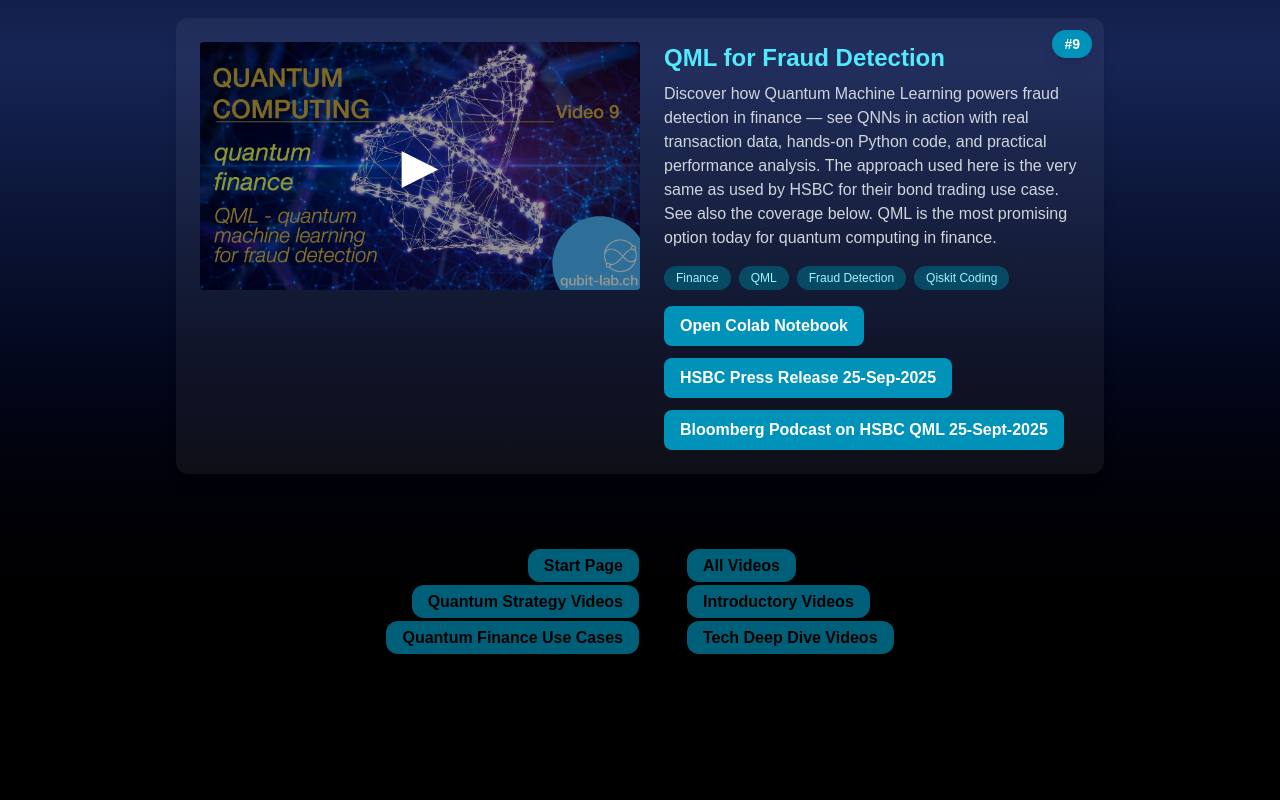
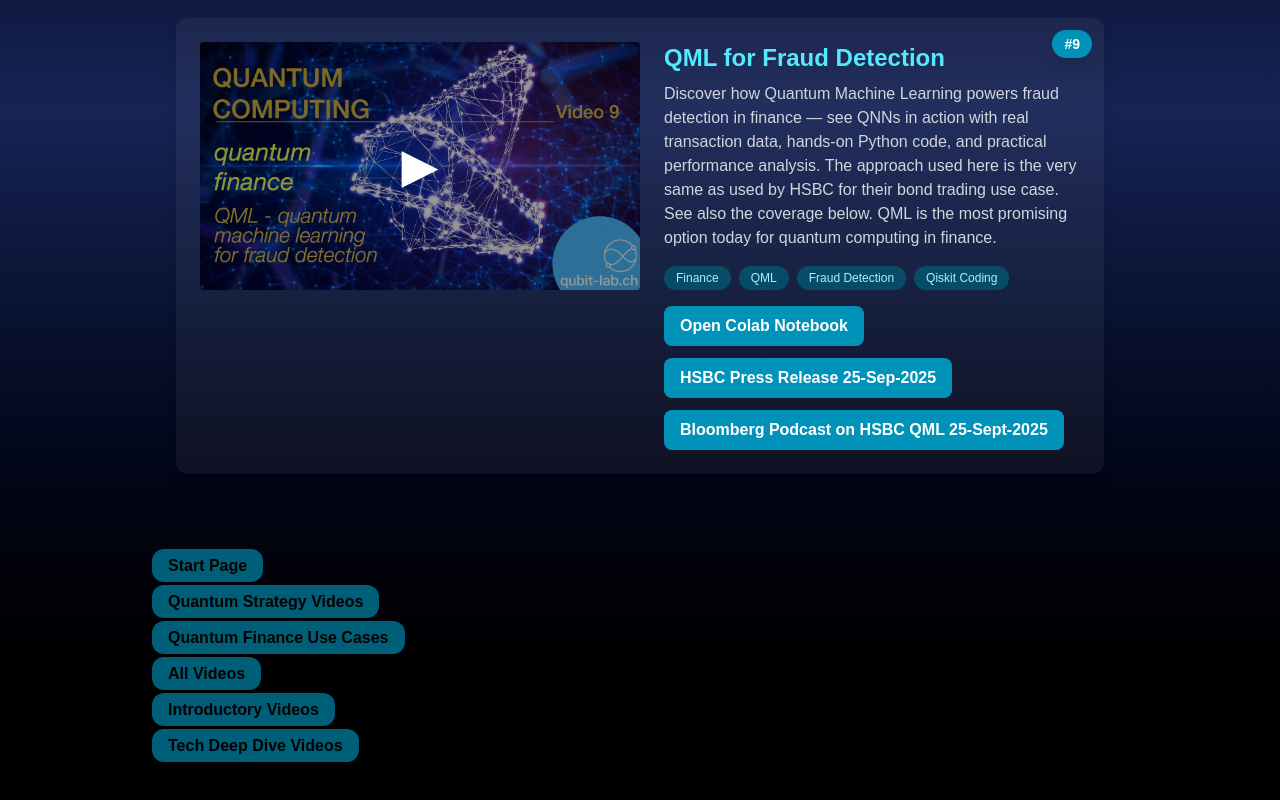
Before and after one commit to DanielMarkusHug/qubit-lab, a Next.js app: page /9 in a window 1280 px wide. Shown: the part 567-1367 px from the top of the page. Before the commit the page ends 1277 px from the top, so only its background shows below. Built offline with nearby package versions, Linux system fonts and the light colour scheme.

Commit message:
Featured

```diff
--- a/src/app/9/video-content.tsx
+++ b/src/app/9/video-content.tsx
@@ -48,11 +48,8 @@ export default function FeaturedVideoContent() {
 
         {/* Single Featured Video */}
         <VideoList videos={[video]} title={`Featured Video #${video.number}`} />
-
-        {/* Navigation Buttons: two columns, consistent color */}
-        <div className="mt-4 flex justify-center gap-12">
-          {/* Left column (right-aligned) */}
-          <div className="flex flex-col items-end gap-3">
+        {/* Navigation Buttons: single column, left-aligned */}
+        <div className="mt-4 flex flex-col items-start gap-3">
           <Link href="/" passHref>
             <span className="px-4 py-2 rounded-xl bg-cyan-800 hover:bg-cyan-600 transition text-black font-semibold shadow">
               Start Page
@@ -68,10 +65,6 @@ export default function FeaturedVideoContent() {
               Quantum Finance Use Cases
             </span>
           </Link>
-          </div>
-
-          {/* Right column (left-aligned) */}
-          <div className="flex flex-col items-start gap-3">
           <Link href="/videos" passHref>
             <span className="px-4 py-2 rounded-xl bg-cyan-800 hover:bg-cyan-600 transition text-black font-semibold shadow">
               All Videos
@@ -88,7 +81,6 @@ export default function FeaturedVideoContent() {
             </span>
           </Link>
         </div>
-        </div>
 
         {/* Cyan accent below the buttons */}
         <div className="mt-6 mb-8 h-1 w-full bg-black rounded"></div>
--- a/src/app/featured/video-content.tsx
+++ b/src/app/featured/video-content.tsx
@@ -52,10 +52,8 @@ export default function FeaturedVideoContent() {
         {/* Single Featured Video */}
         <VideoList videos={[video]} title={`Featured Video #${video.number}`} />
 
-        {/* Navigation Buttons: two columns, consistent color */}
-        <div className="mt-4 flex justify-center gap-12">
-          {/* Left column (right-aligned) */}
-          <div className="flex flex-col items-end gap-3">
+        {/* Navigation Buttons: single column, left-aligned */}
+        <div className="mt-4 flex flex-col items-start gap-3">
           <Link href="/" passHref>
             <span className="px-4 py-2 rounded-xl bg-cyan-800 hover:bg-cyan-600 transition text-black font-semibold shadow">
               Start Page
@@ -71,10 +69,6 @@ export default function FeaturedVideoContent() {
               Quantum Finance Use Cases
             </span>
           </Link>
-          </div>
-
-          {/* Right column (left-aligned) */}
-          <div className="flex flex-col items-start gap-3">
           <Link href="/videos" passHref>
             <span className="px-4 py-2 rounded-xl bg-cyan-800 hover:bg-cyan-600 transition text-black font-semibold shadow">
               All Videos
@@ -91,7 +85,6 @@ export default function FeaturedVideoContent() {
             </span>
           </Link>
         </div>
-        </div>
 
         {/* Cyan accent below the buttons */}
         <div className="mt-6 mb-8 h-1 w-full bg-black rounded"></div>
```
Lines whose indentation alone changed are shown as unchanged.
